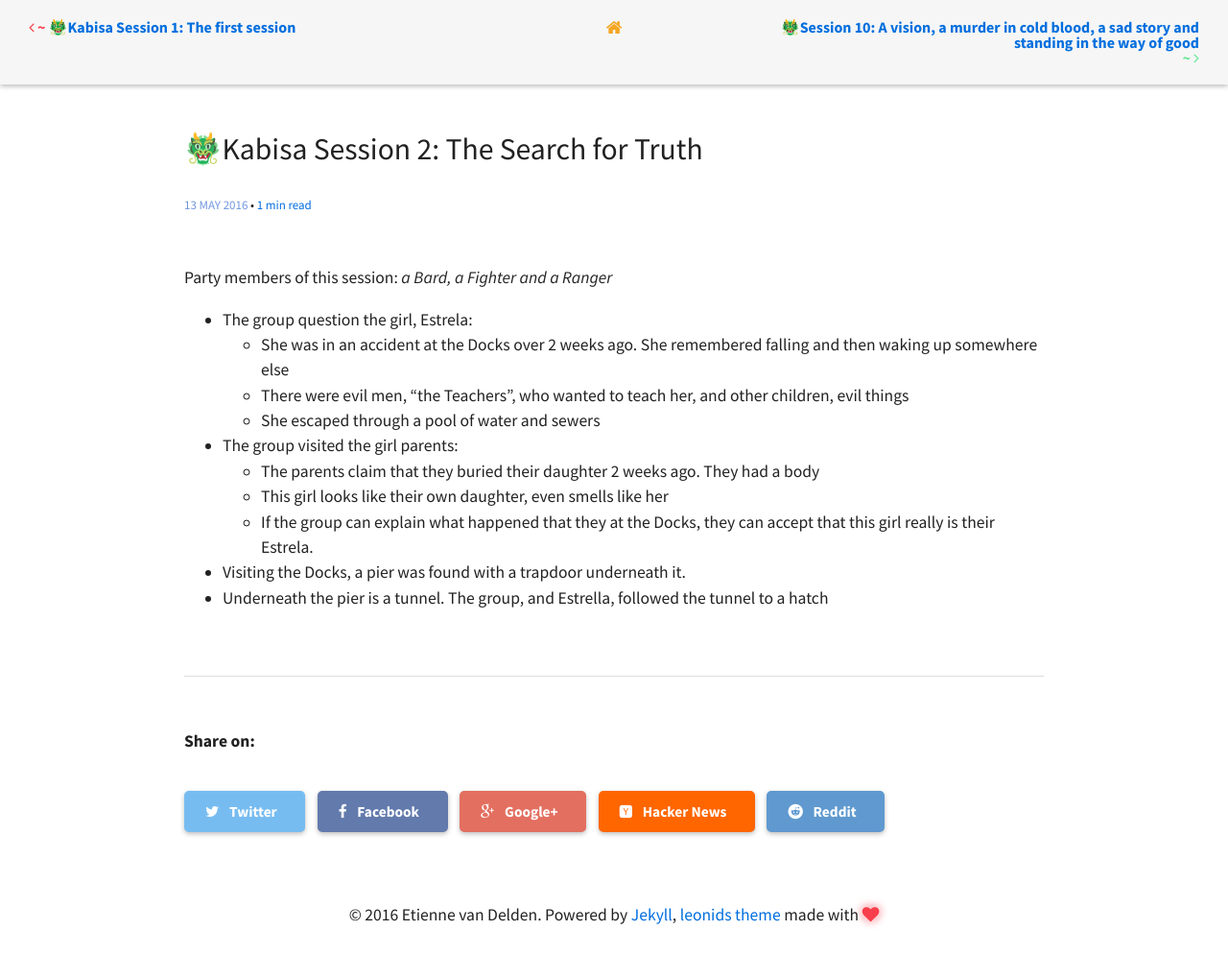
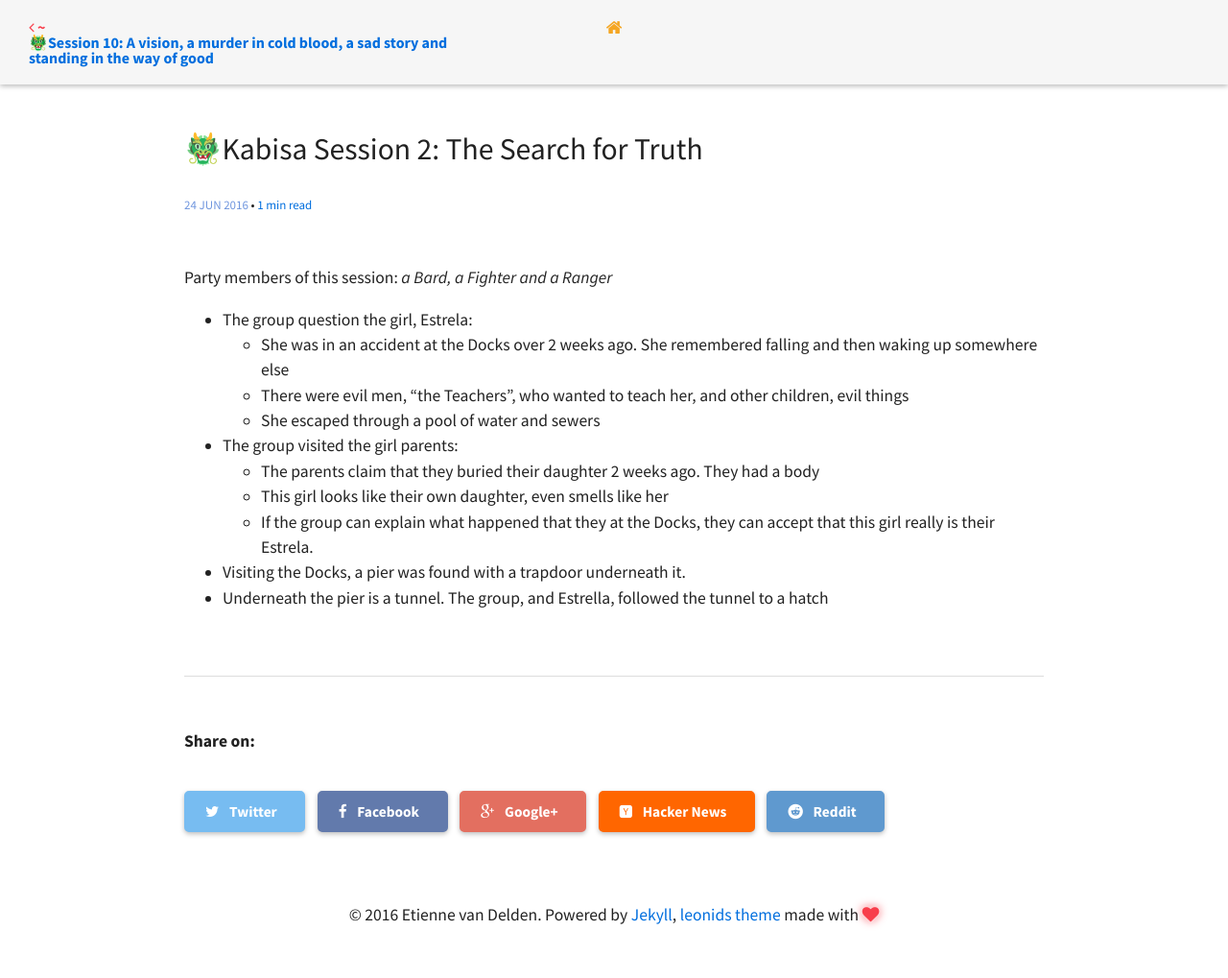
Before and after one commit to eirvandelden/eirvandelden.github.io, a Jekyll site: the page built from _posts/dnd/2016-06-24-kabisa-session-02.markdown, in a window 1280 px wide. Shown: the whole page at 96% size. Built offline with Jekyll 4.4.1, drawn with Linux system fonts in a browser that asks for light colours; comment, search, counter and statistics services are not loaded.

Commit message:
Fix correct date :)

```diff
--- a/_posts/dnd/2016-06-24-kabisa-session-02.markdown
+++ b/_posts/dnd/2016-06-24-kabisa-session-02.markdown
@@ -4,7 +4,7 @@ title: "🐲Kabisa Session 2: The Search for Truth"
 categories: dungeons-and-dragons
 tags: [5e, Campaign-Dealings of the Dark Mistress, Adventure log, Kabisa-D&D]
 comments: true
-date: 2016-05-13
+date: 2016-06-24
 ---
 
 Party members of this session: _a Bard, a Fighter and a Ranger_
```
